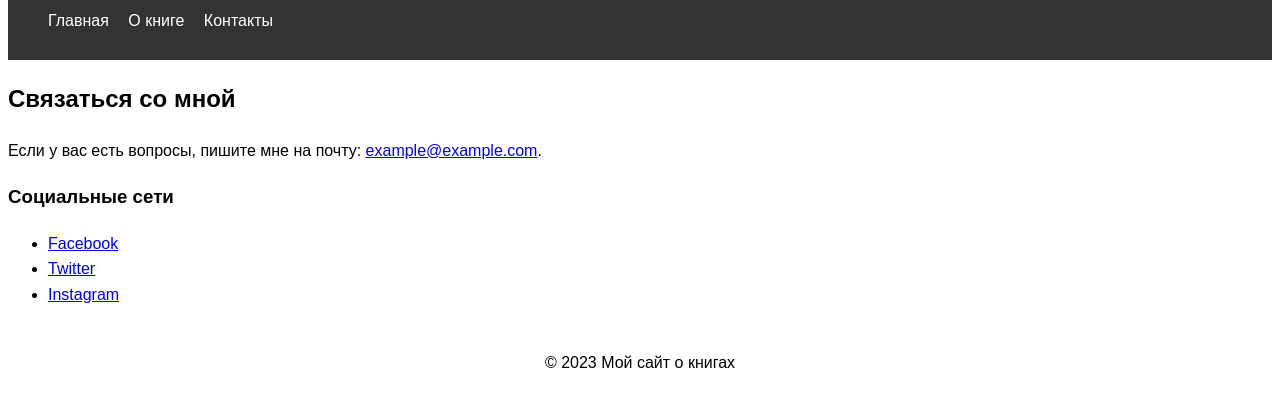
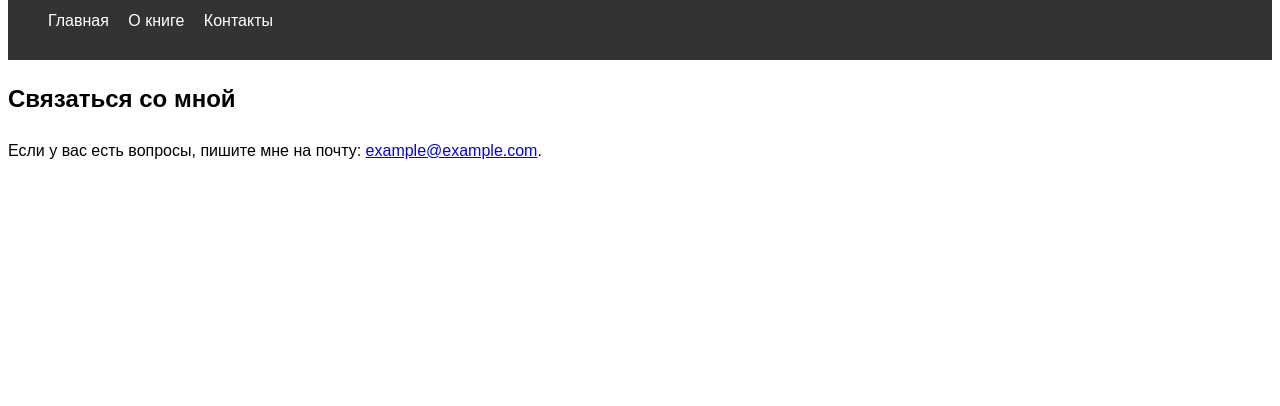
Before and after one commit to julis1311/my-favorite-book, a plain HTML site: page contact.html in a window 1280 px wide. Shown: the part 104-510 px from the top of the page. Drawn offline with Linux system fonts and the light colour scheme.

Commit message:
Update contact.html

```diff
--- a/contact.html
+++ b/contact.html
@@ -22,16 +22,5 @@
         <p>Если у вас есть вопросы, пишите мне на почту:
             <a href="mailto:example@example.com">example@example.com</a>.
         </p>
-        <h3>Социальные сети</h3>
-        <ul>
-            <li><a href="https://www.facebook.com" target="_blank">Facebook</a></li>
-            <li><a href="https://www.twitter.com" target="_blank">Twitter</a></li>
-            <li><a href="https://www.instagram.com" target="_blank">Instagram</a></li>
-        </ul>
-
-    </main>
-    <footer>
-        <p>&copy; 2023 Мой сайт о книгах</p>
-    </footer>
 </body>
 </html>
```
